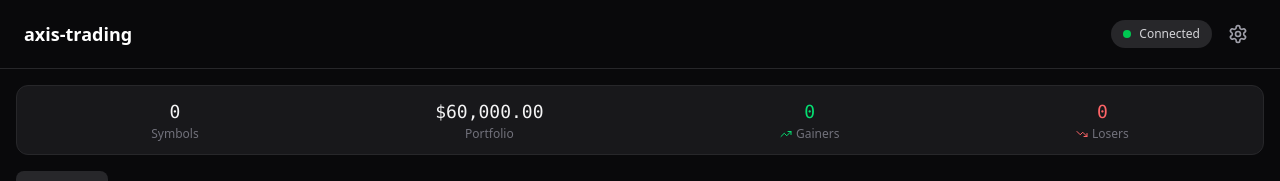
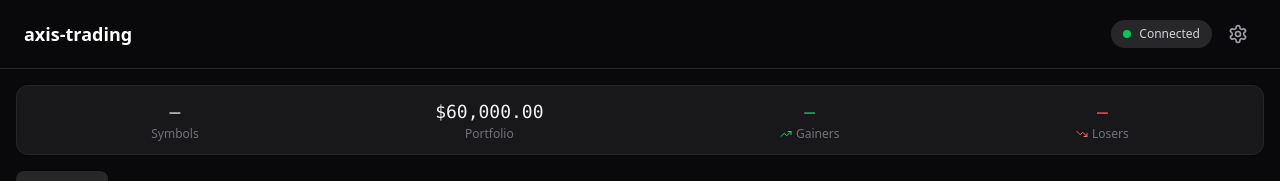
Before and after one commit to sukunwei/axis-demo, a React (Vite) app in the folder frontend/: page / in a window 1280 px wide. Shown: the top 181 px of the page. Built offline with nearby package versions, Linux system fonts and the light colour scheme; no server answers.

Commit message:
fix(MarketOverview): show '-' when value is 0 instead of 0

```diff
--- a/frontend/src/components/MarketOverview.tsx
+++ b/frontend/src/components/MarketOverview.tsx
@@ -2,6 +2,9 @@ import { observer } from 'mobx-react-lite';
 import { useStore } from '../stores/useStore';
 import { TrendingUpIcon, TrendingDownIcon } from 'lucide-react';
 import { upColor, downColor } from '../lib/themeColors';
+
+const fmt = (n: number, decimals = 2) =>
+  n === 0 ? '—' : n.toLocaleString('en-US', { minimumFractionDigits: decimals, maximumFractionDigits: decimals });
 
 export const MarketOverview = observer(function MarketOverview() {
   const { marketStore, portfolioStore, themeStore } = useStore();
@@ -17,23 +20,29 @@ export const MarketOverview = observer(function MarketOverview() {
     <div className="bg-zinc-900 border border-zinc-800 rounded-xl px-4 py-3">
       <div className="flex items-center justify-around">
         <div className="flex flex-col items-center">
-          <span className="font-mono tabular-nums text-lg text-zinc-100">{symbolCount}</span>
+          <span className="font-mono tabular-nums text-lg text-zinc-100">
+            {symbolCount === 0 ? '—' : symbolCount}
+          </span>
           <span className="text-xs text-zinc-500">Symbols</span>
         </div>
         <div className="flex flex-col items-center">
           <span className="font-mono tabular-nums text-lg text-zinc-100">
-            ${totalValue.toLocaleString('en-US', { minimumFractionDigits: 2, maximumFractionDigits: 2 })}
+            {totalValue === 0 ? '—' : `$${fmt(totalValue)}`}
           </span>
           <span className="text-xs text-zinc-500">Portfolio</span>
         </div>
         <div className="flex flex-col items-center">
-          <span className={`font-mono tabular-nums text-lg ${gainerColor}`}>{gainerCount}</span>
+          <span className={`font-mono tabular-nums text-lg ${gainerColor}`}>
+            {gainerCount === 0 ? '—' : gainerCount}
+          </span>
           <span className="text-xs text-zinc-500 flex items-center gap-1">
             <TrendingUpIcon className={`w-3 h-3 ${gainerColor}`} />Gainers
           </span>
         </div>
         <div className="flex flex-col items-center">
-          <span className={`font-mono tabular-nums text-lg ${loserColor}`}>{loserCount}</span>
+          <span className={`font-mono tabular-nums text-lg ${loserColor}`}>
+            {loserCount === 0 ? '—' : loserCount}
+          </span>
           <span className="text-xs text-zinc-500 flex items-center gap-1">
             <TrendingDownIcon className={`w-3 h-3 ${loserColor}`} />Losers
           </span>
```
